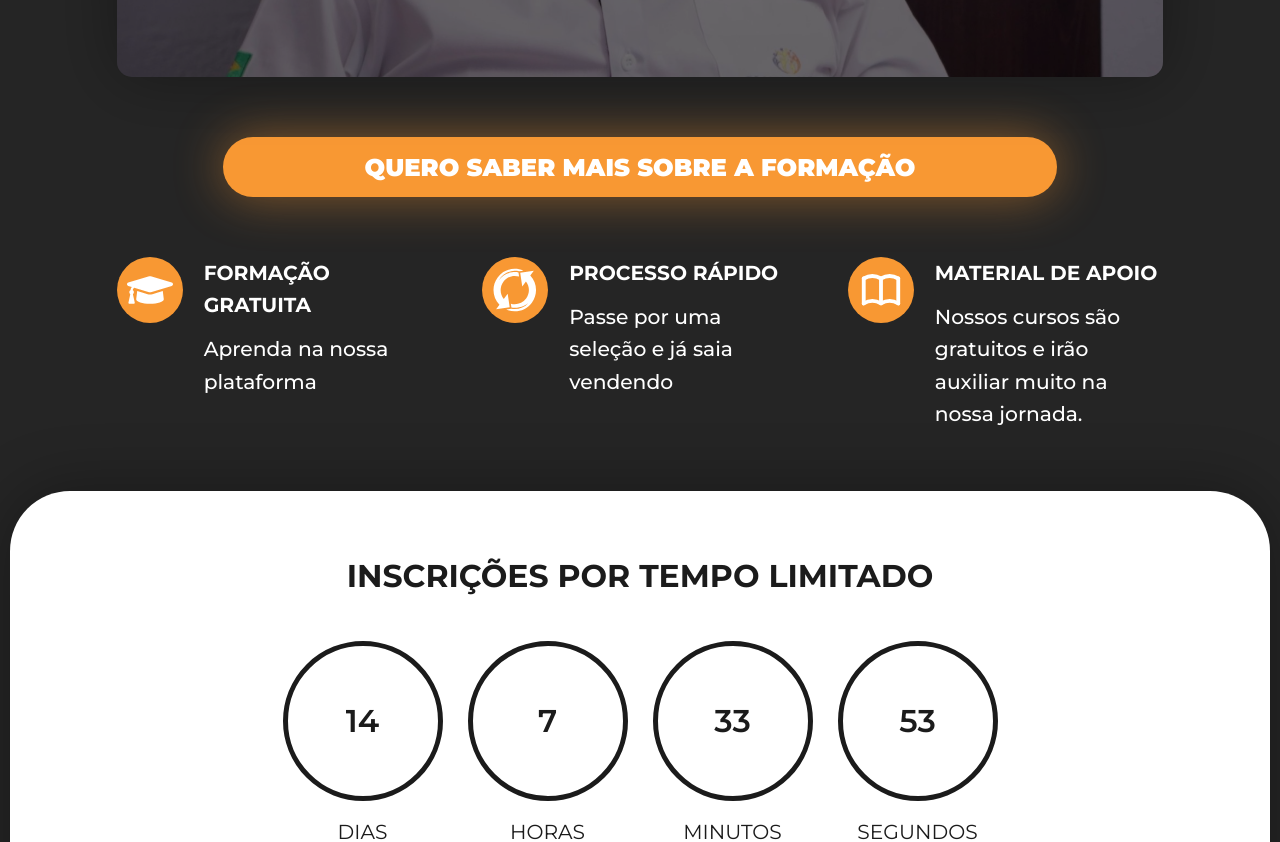
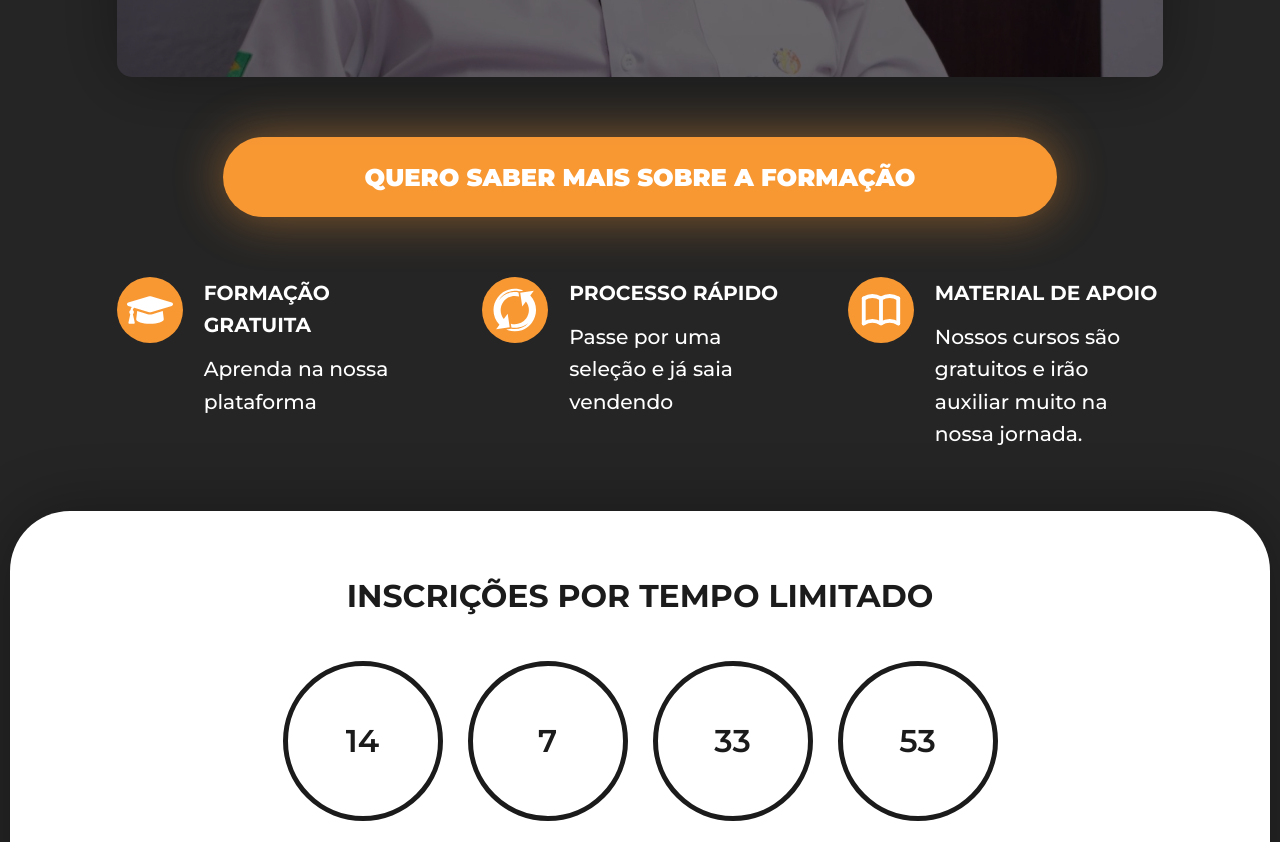
Before and after one commit to MwPersonal/marketing-consultants, a Next.js app: page / in a window 1280 px wide. Shown: the part 940-1782 px from the top of the page. Built offline with nearby package versions, Linux system fonts and the light colour scheme.

Commit message:
style: button style height

```diff
--- a/src/components/DefaultButton/styles.ts
+++ b/src/components/DefaultButton/styles.ts
@@ -7,7 +7,7 @@ export const Button = styled.button`
   box-shadow: 0 0 50px ${({ theme }) => theme.orange}77;
   border-radius: 136px;
   width: 100%;
-  padding: 15px;
+  padding: 25px;
   border: 0;
   cursor: pointer;
   transition: 0.2s filter;
```
